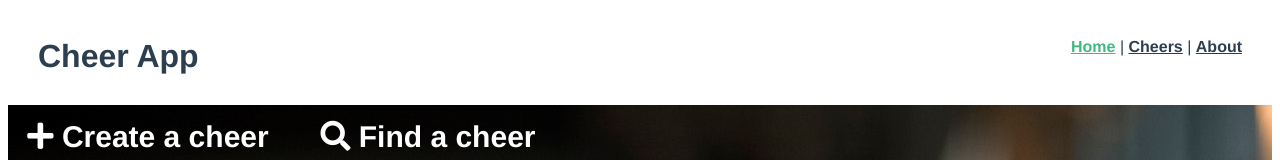
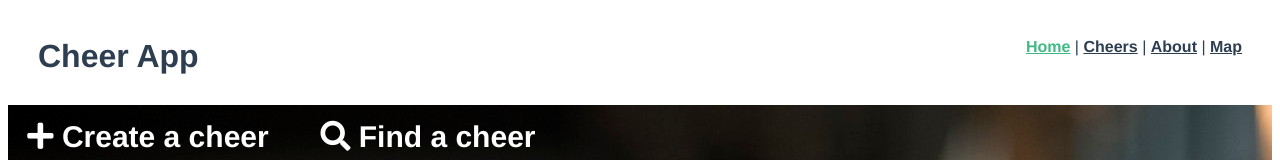
Before and after one commit to adibaram/cheers-mate, a Vue app in the folder cheers-mate/: page / in a window 1280 px wide. Shown: the top 160 px of the page. Built offline with nearby package versions, Linux system fonts and the light colour scheme.

Commit message:
btanches

```diff
--- a/cheers-mate/src/App.vue
+++ b/cheers-mate/src/App.vue
@@ -5,7 +5,8 @@
        <div class="links">
         <router-link to="/">Home</router-link> |
         <router-link to="/cheer">Cheers</router-link> |
-        <router-link to="/about">About</router-link>
+        <router-link to="/about">About</router-link> |
+        <router-link to="/map">Map</router-link>
       </div>
       <!-- <div>
         <router-link to="/signup">Sign up</router-link> |
```
